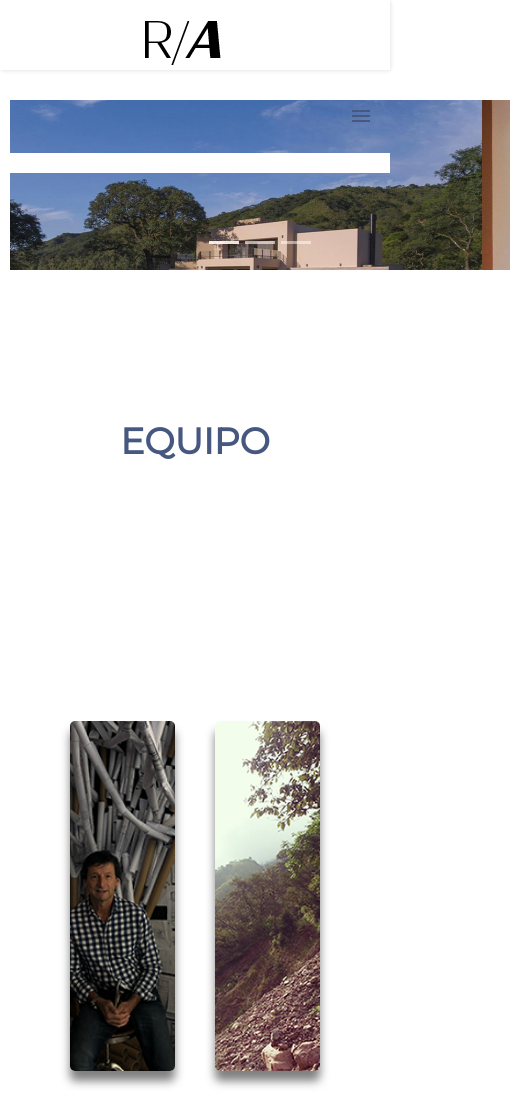
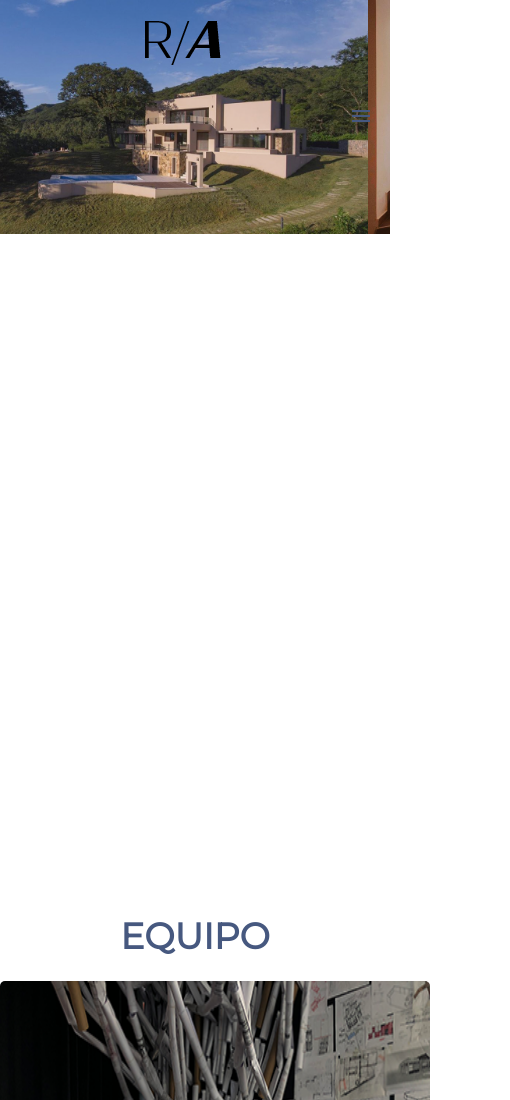
Before and after one commit to julietarosenbluth/proyectowebarq, a website: page index.html in a window 390 px wide. Shown: the top 1100 px of the page, 510 px wide, since content can reach past the window. Drawn offline with nearby package versions, Linux system fonts and the light colour scheme.

Commit message:
pre entrega

```diff
--- a/index.html
+++ b/index.html
@@ -14,6 +14,7 @@
     <title>Estudio de Arquitectura y Diseño Rosenbluth Arquitectos</title>
 </head>
 
+
 <!--NAVEGADOR-->
 <header class="header">
     <img class="logo" src="./img/AA-02.png" alt="logo">
@@ -29,7 +30,7 @@
 
 
 
-<div class="container">
+<div class="container-fluid">
 
     <!--SLIDER-->
     <div id="carouselExampleIndicators" class="carousel slide" data-ride="carousel">
@@ -58,14 +59,15 @@
 <body>
     <!--EQUIPO-->
     <div class="contenedorequipo">
-        <section id="equipo"></section>
+        <div id="equipo">
+            </section>
             <h2 class="animate__animated animate__pulse">Equipo</h2>
             <div class="flexequipo">
                 <div class="team">
                     <img src="./img/arq2.png" alt="arq1">
                     <div class="text">
                         <span>Jaime Rosenbluth</span>
-                    <p>Estudió en la Universidad Nacional de Tucumán. Comenzósu propio estudio hace más de 30 años, es un obsesivo de los detalles, y fanático de la funcionalidad en la arquitectura. Su fuerte es la dirección de obra.
+                        <p>Estudió en la Universidad Nacional de Tucumán. Abrió su propio estudio hace más de 30 años. Es un obsesivo de los detalles, fanático de la funcionalidad en la arquitectura, y su fuerte es la dirección de obra.
                         </p>
 
                     </div>
@@ -98,6 +100,10 @@
         <div class="col-md-4 col-sm-6">
             <div class="img">
                 <img src="./img/1.png" alt="casa1">
+
+                <p>Casa Campo</p>
+
+
             </div>
         </div>
 
@@ -109,6 +115,7 @@
 
         <div class="clearfix visible-sm-block"></div>
         <div class="clearfix visible-md-block"></div>
+
         <div class="col-md-4 col-sm-6">
             <div class="img">
                 <img src="./img/3.png" alt=“casa3”>
--- a/scss/layout/_equipo.scss
+++ b/scss/layout/_equipo.scss
@@ -5,14 +5,10 @@
                      padding: 0;
                      box-sizing: border-box;
                      background-color: none;
-    color: none;
+                     color: $white;
                  }
-
-
                  /*SECCIÓN EQUIPO*/
 
-#equipo {
-    width: 100%;
                  .animate__animated {
                      font-size: $title;
                      text-align: center;
@@ -20,26 +16,25 @@
                      font-family: $family;
                      font-weight: 900;
                      text-transform: uppercase;
-    }
+                     padding: 15px;
                  }
 
                  .contenedorequipo {
                      background: $white;
-    width: 100%;
                      --animate-duration: 3s;
                  }
 
                  .flexequipo {
                      display: flex;
                      justify-content: center;
-    padding: 50px;
-    width: 100%;
+                     padding: 70px;
+                     padding-bottom: 100px;
                  }
 
                  .team {
-    width: 330px;
-    height: 350px;
-    margin: 20px;
+                     width: 430px;
+                     height: 450px;
+                     margin: 40px;
                      background: $white;
                      position: relative;
                      transition: .6s ease-out;
@@ -83,24 +78,65 @@
                      position: absolute;
                      top: 0;
                      left: 0;
-    object-fit: cover;
                  }
 
                  .team .text {
                      position: relative;
+                     padding: 15px;
+                     padding-top: 320px;
                      z-index: 3;
                      color: $white;
                      opacity: 0;
-    transform: translateY(60px);
+                     transform: translateY(-50px);
                      transition: 0.5s;
-    .team .text span {
-        font-size: $subtitle;
+                 }
+
+                 .text span {
+                     font-size: $font;
                      color: $white;
                      font-family: $family;
-    }
+                     text-transform: uppercase;
                  }
 
                  p {
-    font-size: $font-p;
+                     font-size: $subtitle;
+                     color: $white;
                      background-color: none;
                  }
+                 /*mobile*/
+
+                 @media only screen and (max-width:767px) {
+                     .animate__animated {
+                         font-size: $title;
+                         text-align: center;
+                         color: $back;
+                         font-family: $family;
+                         font-weight: 900;
+                         text-transform: uppercase;
+                     }
+                     .contenedorequipo {
+                         background: $white;
+                         --animate-duration: 3s;
+                     }
+                     .flexequipo {
+                         display: block;
+                         justify-content: center;
+                         padding: 0;
+                     }
+                     .team {
+                         display: block;
+                         align-items: center;
+                         margin: 0;
+                         width: 430px;
+                         height: 450px;
+                         background: $white;
+                         position: relative;
+                         transition: .6s ease-out;
+                         box-shadow: 0 10px 10px rgba(0, 0, 0, 0.5);
+                         border-radius: 5px;
+                         img {
+                             border-radius: 5px;
+                             align-items: center;
+                         }
+                     }
+                 }
--- a/scss/layout/_grid.scss
+++ b/scss/layout/_grid.scss
@@ -10,11 +10,9 @@
             #proyectos {
                 width: 100%;
             }
-
-
             /*pruebagridbootstrap*/
 
-.container {
+            .container1 {
                 display: grid;
                 grid-row: auto;
                 padding-left: 10px;
@@ -22,8 +20,23 @@
                 .img {
                     width: 100%;
                     height: 100%;
-        padding-bottom: 80px;
+                    padding-bottom: 50px;
                 }
+            }
+
+            .container img {
+                opacity: 1.0
+            }
+
+            .container img:hover {
+                opacity: 0.5;
+            }
+
+            .hover p {
+                color: $white;
+                text-shadow: 1px 1px 1px black;
+                font-size: $font-p;
+                text-transform: uppercase;
             }
 
             h2 {
--- a/scss/layout/_nav2.scss
+++ b/scss/layout/_nav2.scss
@@ -8,20 +8,19 @@
 }
 
 body {
-    background-color: $white;
+    background-color: none;
     font-family: $family;
 }
 
 a {
-    color: $back;
+    color: $black;
 }
 
 
 /* header */
 
 .header {
-    background-color: $white;
-    box-shadow: 1px 1px 4px 0 rgba(0, 0, 0, .1);
+    background-color: none;
     position: fixed;
     width: 100%;
     height: 70px;
@@ -32,10 +31,14 @@ a {
     padding: 0;
     list-style: none;
     overflow: hidden;
-    background-color: $white;
+    background-color: none;
     padding-top: 20px;
     padding-left: 200px;
     padding-right: 80px;
+}
+
+.header ul .menu {
+    background-color: none;
 }
 
 .header li a {
@@ -139,6 +142,9 @@ a {
     }
     .header li a {
         padding: 10px 10px;
+        a {
+            color: $white;
+        }
     }
     .header .menu {
         clear: none;
@@ -149,3 +155,13 @@ a {
         display: none;
     }
 }
+
+.header ul {
+    padding: 0;
+    list-style: none;
+    overflow: hidden;
+    background-color: none;
+    padding-top: 0px;
+    padding-left: 0px;
+    padding-right: 80px;
+}
--- a/scss/layout/_slider.scss
+++ b/scss/layout/_slider.scss
@@ -9,37 +9,20 @@
 
 /* slider */
 
-.container {
-    display: flex;
-    justify-self: center;
-    align-content: center;
-    padding-bottom: 100px;
-    .carousel {
-        img {
-            padding-top: 100px;
-            max-width: 100%;
-            height: auto;
-            object-fit: fill;
-        }
-    }
+.container-fluid {
+    height: 100vh;
+    width: 100vw;
+    padding: 0;
+    padding-bottom: 900px;
 }
 
 
 /*mobile*/
 
 @media only screen and (max-width:767px) {
-    .container {
+    .container-fluid {
         display: flex;
         justify-self: center;
         align-content: center;
     }
-    .carousel-inner {
-        width: 500px;
-        height: 270px;
-        img {
-            max-width: 100%;
-            height: auto;
-            object-fit: fill;
-        }
-    }
 }
```
Also changed, not shown: css/styles.css, 1 other file. Lines whose indentation alone changed are shown as unchanged.
